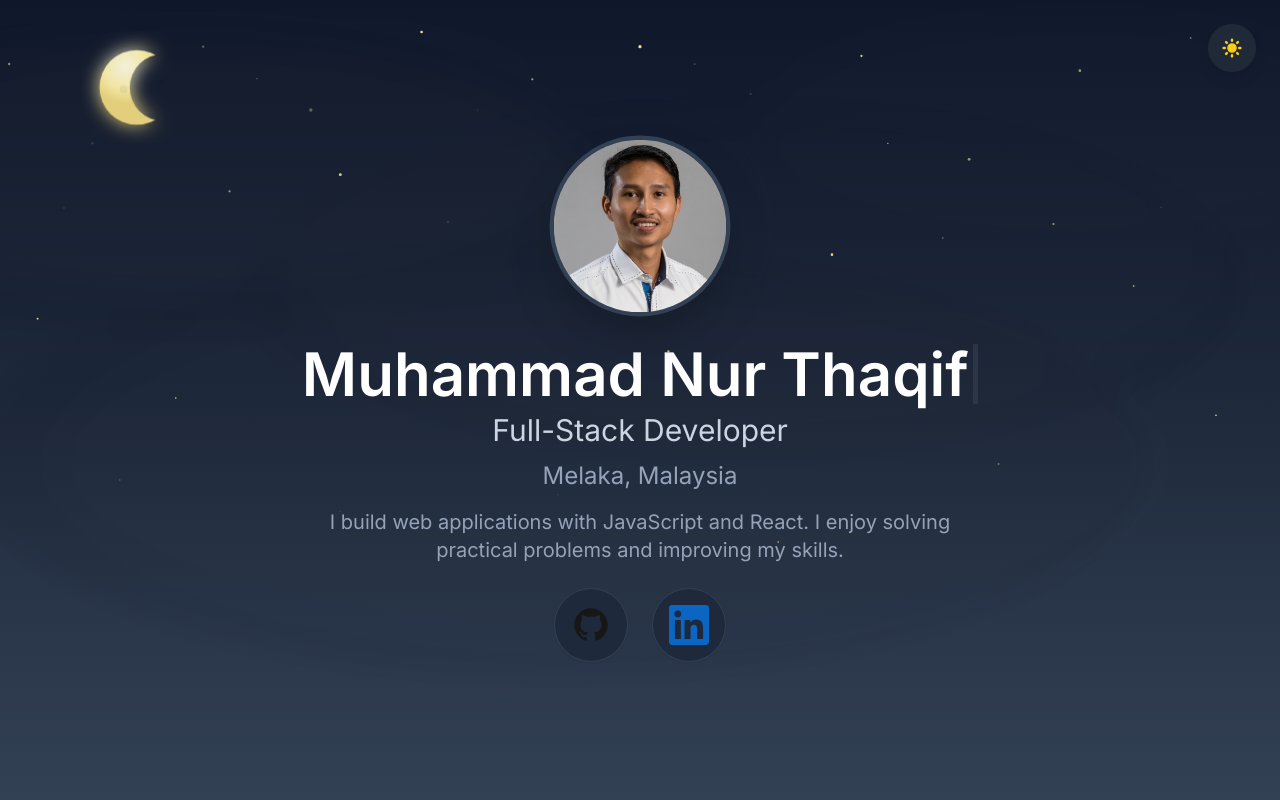
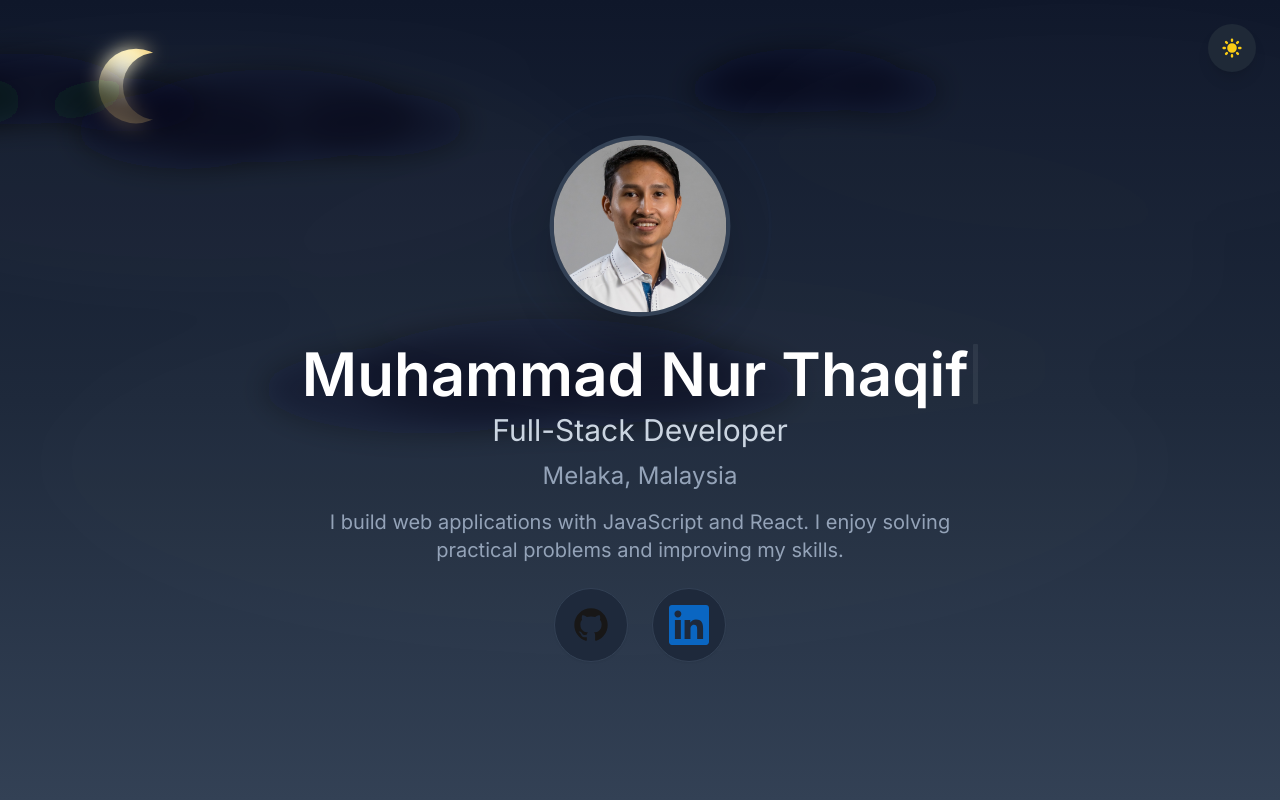
Before and after one commit to mnthaqif/mnthaqif.github.io, a React (Vite) app: page / in a window 1280 px wide. Both pictures are taken after a click on the button "Toggle dark mode". Shown: the top 800 px of the page. Built offline with nearby package versions, Linux system fonts and the light colour scheme.

Commit message:
Refactor Hero component for improved dark mode visuals
Updated comments for clarity and adjusted SVG elements for dark mode.

```diff
--- a/src/components/sections/Hero.jsx
+++ b/src/components/sections/Hero.jsx
@@ -158,7 +158,6 @@ const Hero = () => {
           </defs>
 
           {/* A few large, soft cloud shapes across the whole page.
-              Opacity uses Tailwind-style comments but set inline so both light/dark show.
               Not dense: 4 large shapes + a few small wisps. */}
           <g filter="url(#cloudBlurShared)" fill="rgba(255,255,255,0.10)">
             <motion.ellipse
@@ -217,39 +216,27 @@ const Hero = () => {
         </svg>
       </div>
 
-      {/* Dark-sky (moon, denser but still subtle clouds + stars) - visible only in dark mode */}
+      {/* Dark-sky (moon crescent only, layered night clouds + stars) */}
       <div className="absolute inset-0 pointer-events-none -z-20">
         <div className="hidden dark:block w-full h-full">
-          {/* moon (SVG) */}
+          {/* moon as SVG (crescent only): static crescent shape with glow and small bob animation */}
           <motion.svg
             aria-hidden="true"
             viewBox="0 0 120 120"
             className="absolute left-3 top-3 md:left-20 md:top-8 w-16 h-16 md:w-28 md:h-28"
-            initial={{ x: -2 }}
-            animate={{ x: [0, 3, 0], y: [0, -2, 0], rotate: [0, 0.6, 0] }}
-            transition={{ duration: 8, repeat: Infinity, ease: 'easeInOut' }}
+            initial={{ y: 0 }}
+            animate={{ y: [0, -2, 0] }}
+            transition={{ duration: 6, repeat: Infinity, ease: 'easeInOut' }}
             style={{ zIndex: -18 }}
           >
             <defs>
-              <radialGradient id="moonG2" cx="35%" cy="22%">
-                <stop offset="0%" stopColor="#fffde6" stopOpacity="1" />
-                <stop offset="60%" stopColor="#fff2ab" stopOpacity="1" />
-                <stop offset="100%" stopColor="#f0d87f" stopOpacity="1" />
+              <radialGradient id="crescentGrad" cx="30%" cy="30%">
+                <stop offset="0%" stopColor="#fffef0" stopOpacity="1" />
+                <stop offset="60%" stopColor="#fff1b8" stopOpacity="1" />
+                <stop offset="100%" stopColor="#f0cf7f" stopOpacity="1" />
               </radialGradient>
 
-              <mask id="phaseMask">
-                <rect x="0" y="0" width="120" height="120" fill="white" />
-                <motion.circle
-                  cx="72"
-                  cy="60"
-                  r="36"
-                  fill="black"
-                  animate={{ cx: [90, 72, 48, 72, 90] }}
-                  transition={{ duration: 9, repeat: Infinity, ease: 'easeInOut' }}
-                />
-              </mask>
-
-              <filter id="moonGlow2" x="-80%" y="-80%" width="260%" height="260%">
+              <filter id="crescentGlow" x="-90%" y="-90%" width="300%" height="300%">
                 <feGaussianBlur stdDeviation="10" result="b" />
                 <feMerge>
                   <feMergeNode in="b" />
@@ -257,42 +244,77 @@ const Hero = () => {
                 </feMerge>
               </filter>
 
-              <filter id="cloudBlur2" x="-60%" y="-60%" width="260%" height="260%">
-                <feGaussianBlur stdDeviation="10" />
+              {/* Mask to carve a crescent: black circle subtracts from moon to create crescent */}
+              <mask id="crescentMask">
+                <rect x="0" y="0" width="120" height="120" fill="white" />
+                {/* the black circle position creates a crescent shape; keep it static for "crescent only" */}
+                <circle cx="82" cy="60" r="36" fill="black" />
+              </mask>
+            </defs>
+
+            {/* glow behind crescent */}
+            <g style={{ filter: 'url(#crescentGlow)' }}>
+              <circle cx="60" cy="60" r="40" fill="url(#crescentGrad)" mask="url(#crescentMask)" />
+            </g>
+
+            {/* small subtle craters (darker spots) placed inside visible crescent area */}
+            <circle cx="50" cy="68" r="3.2" fill="rgba(0,0,0,0.05)" opacity="0.95" />
+            <circle cx="68" cy="82" r="2.2" fill="rgba(0,0,0,0.04)" opacity="0.95" />
+          </motion.svg>
+
+          {/* layered night clouds across the page (dark mode) */}
+          <svg
+            className="w-full h-full"
+            viewBox="0 0 1600 900"
+            preserveAspectRatio="xMidYMid slice"
+            xmlns="http://www.w3.org/2000/svg"
+            aria-hidden="true"
+            style={{ zIndex: -20 }}
+          >
+            <defs>
+              <filter id="cloudBlurDark" x="-60%" y="-60%" width="260%" height="260%">
+                <feGaussianBlur stdDeviation="16" />
               </filter>
             </defs>
 
-            <g style={{ filter: 'url(#moonGlow2)' }}>
-              <circle cx="60" cy="60" r="40" fill="url(#moonG2)" mask="url(#phaseMask)" />
-            </g>
+            {/* several blurred cloud shapes spread across page for realistic coverage */}
+            <motion.g filter="url(#cloudBlurDark)" animate={{ x: [0, -28, 0] }} transition={{ duration: 36, repeat: Infinity }}>
+              <g transform="translate(120,100)" fill="rgba(6,10,20,0.50)">
+                <ellipse cx="0" cy="0" rx="120" ry="40" />
+                <ellipse cx="-86" cy="14" rx="92" ry="34" />
+                <ellipse cx="120" cy="18" rx="84" ry="30" />
+              </g>
+            </motion.g>
 
-            <circle cx="46" cy="62" r="4.2" fill="rgba(0,0,0,0.06)" opacity="0.95" />
-            <circle cx="74" cy="78" r="3.2" fill="rgba(0,0,0,0.05)" opacity="0.95" />
-            <circle cx="86" cy="54" r="2.8" fill="rgba(0,0,0,0.04)" opacity="0.95" />
-          </motion.svg>
+            <motion.g filter="url(#cloudBlurDark)" animate={{ x: [0, -18, 0] }} transition={{ duration: 28, repeat: Infinity, delay: 2 }}>
+              <g transform="translate(400,130)" fill="rgba(6,10,20,0.40)">
+                <ellipse cx="0" cy="0" rx="160" ry="52" />
+                <ellipse cx="-100" cy="16" rx="120" ry="44" />
+                <ellipse cx="120" cy="10" rx="96" ry="36" />
+              </g>
+            </motion.g>
 
-          {/* large dark-mode cloud overlay (subtle, layered) */}
-          <motion.div
-            aria-hidden="true"
-            initial={{ opacity: 0 }}
-            animate={{ opacity: [0, 0.18, 0.08, 0] }}
-            transition={{ duration: 22, repeat: Infinity, ease: 'easeInOut' }}
-            className="absolute inset-0 -z-19"
-            style={{ pointerEvents: 'none' }}
-          >
-            <svg viewBox="0 0 1600 900" className="w-full h-full" preserveAspectRatio="xMidYMid slice">
-              <g filter="url(#cloudBlur2)" fill="rgba(6,10,20,0.32)">
-                <motion.ellipse cx="300" cy="200" rx="480" ry="170" animate={{ x: [0, -40, 0] }} transition={{ duration: 36, repeat: Infinity }} />
-                <motion.ellipse cx="900" cy="320" rx="560" ry="200" animate={{ x: [0, 40, 0] }} transition={{ duration: 48, repeat: Infinity, delay: 4 }} />
-                <motion.ellipse cx="700" cy="520" rx="660" ry="240" animate={{ x: [0, 30, 0] }} transition={{ duration: 56, repeat: Infinity, delay: 6 }} />
+            <motion.g filter="url(#cloudBlurDark)" animate={{ x: [0, 20, 0] }} transition={{ duration: 34, repeat: Infinity, delay: 4 }}>
+              <g transform="translate(980,90)" fill="rgba(6,10,20,0.36)">
+                <ellipse cx="0" cy="0" rx="110" ry="36" />
+                <ellipse cx="-56" cy="10" rx="78" ry="28" />
+                <ellipse cx="84" cy="12" rx="66" ry="26" />
               </g>
-            </svg>
-          </motion.div>
+            </motion.g>
 
-          {/* stars layer */}
-          <svg className="w-full h-full" viewBox="0 0 1200 700" preserveAspectRatio="xMidYMid slice" xmlns="http://www.w3.org/2000/svg" aria-hidden="true" style={{ zIndex: -20 }}>
+            <motion.g filter="url(#cloudBlurDark)" animate={{ x: [0, -12, 0] }} transition={{ duration: 40, repeat: Infinity, delay: 6 }}>
+              <g transform="translate(700,420)" fill="rgba(6,10,20,0.30)">
+                <ellipse cx="0" cy="0" rx="220" ry="62" />
+                <ellipse cx="-140" cy="18" rx="180" ry="50" />
+                <ellipse cx="140" cy="12" rx="140" ry="44" />
+              </g>
+            </motion.g>
+          </svg>
+
+          {/* star layer (still balanced, more spread) */}
+          <svg className="w-full h-full" viewBox="0 0 1200 700" preserveAspectRatio="xMidYMid slice" xmlns="http://www.w3.org/2000/svg" aria-hidden="true" style={{ zIndex: -21 }}>
             <defs>
-              <linearGradient id="starGrad2" x1="0" x2="1">
+              <linearGradient id="starGradDark" x1="0" x2="1">
                 <stop offset="0%" stopColor="#fff9d9" />
                 <stop offset="100%" stopColor="#ffe77a" />
               </linearGradient>
@@ -310,7 +332,7 @@ const Hero = () => {
                   animate={{ opacity: [0.12, 1, 0.12], scale: [1, 1.12, 1] }}
                   transition={{ duration: 1.4 + (s.d || 0.2), repeat: Infinity, delay: s.d, ease: 'easeInOut' }}
                 >
-                  <circle cx={cx + jitterX} cy={cy + jitterY} r={s.r * 0.9} fill="url(#starGrad2)" opacity={0.95} />
+                  <circle cx={cx + jitterX} cy={cy + jitterY} r={s.r * 0.9} fill="url(#starGradDark)" opacity={0.95} />
                 </motion.g>
               );
             })}
```
